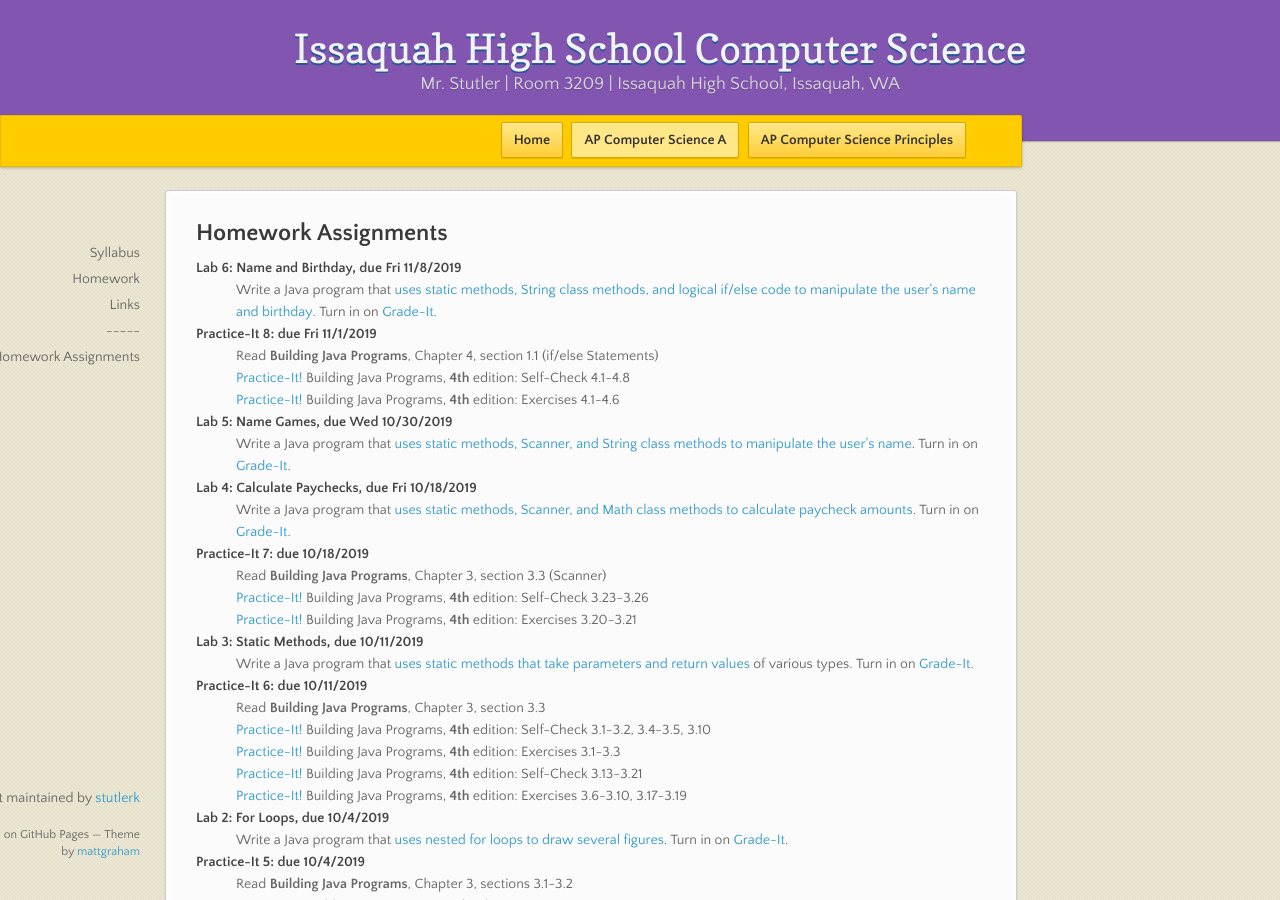
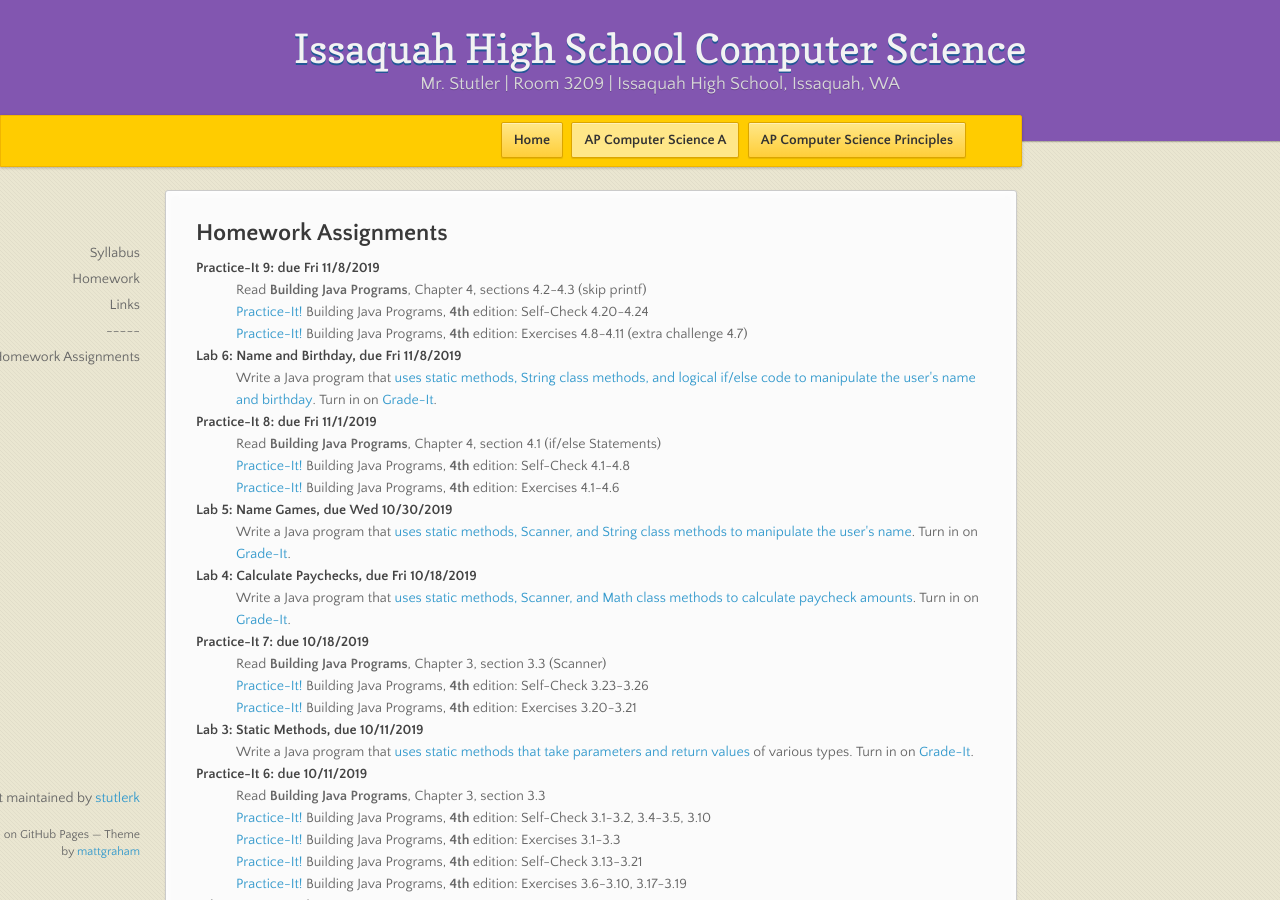
Before and after one commit to stutlerk/ihs-website, a Jekyll site: the page built from _apcsa/homework.html, in a window 1280 px wide and 900 px high. Built offline with Jekyll 4.4.1, drawn with Linux system fonts in a browser that asks for light colours; nearby versions of some CDN libraries.

Commit message:
Update homework.html

```diff
--- a/_apcsa/homework.html
+++ b/_apcsa/homework.html
@@ -10,11 +10,16 @@
     <dt>Computer History Report, due 9/19/2018 at the beginning of class</dt>
     <dd><a href="https://issaquahwednet-my.sharepoint.com/personal/stutlerk_issaquah_wednet_edu/_layouts/15/guestaccess.aspx?docid=00f746ca063ec4fe89aaef3ed6d400941&authkey=AeHXKIjD7VBW10XG1QzwDCU">Computer history report assignment</a></dd>
     -->
+    <dt>Practice-It 9: due Fri 11/8/2019</dt>
+    <dd>Read <b>Building Java Programs</b>, Chapter 4, sections 4.2-4.3 (skip printf)</dd>
+    <dd><a href="https://practiceit.cs.washington.edu/" target="_blank">Practice-It!</a> Building Java Programs, <b>4th</b> edition: Self-Check 4.20-4.24</dd>
+    <dd><a href="https://practiceit.cs.washington.edu/" target="_blank">Practice-It!</a> Building Java Programs, <b>4th</b> edition: Exercises 4.8-4.11 (extra challenge 4.7)</dd>
+
     <dt>Lab 6: Name and Birthday, due Fri 11/8/2019</dt>
     <dd>Write a Java program that <a href="https://issaquahwednet-my.sharepoint.com/:w:/g/personal/stutlerk_issaquah_wednet_edu/EWUJR0rJ5itBnrfyP2hTHrIB2mlHVujn2FrRnT7w8xv3eQ?e=J0s7YJ" target="_blank">uses static methods, String class methods, and logical if/else code to manipulate the user's name and birthday</a>. Turn in on <a href="https://gradeit-hs.cs.washington.edu/issaquah/" target="_blank">Grade-It</a>.</dd>
 
     <dt>Practice-It 8: due Fri 11/1/2019</dt>
-    <dd>Read <b>Building Java Programs</b>, Chapter 4, section 1.1 (if/else Statements)</dd>
+    <dd>Read <b>Building Java Programs</b>, Chapter 4, section 4.1 (if/else Statements)</dd>
     <dd><a href="https://practiceit.cs.washington.edu/" target="_blank">Practice-It!</a> Building Java Programs, <b>4th</b> edition: Self-Check 4.1-4.8</dd>
     <dd><a href="https://practiceit.cs.washington.edu/" target="_blank">Practice-It!</a> Building Java Programs, <b>4th</b> edition: Exercises 4.1-4.6</dd>
 
```
